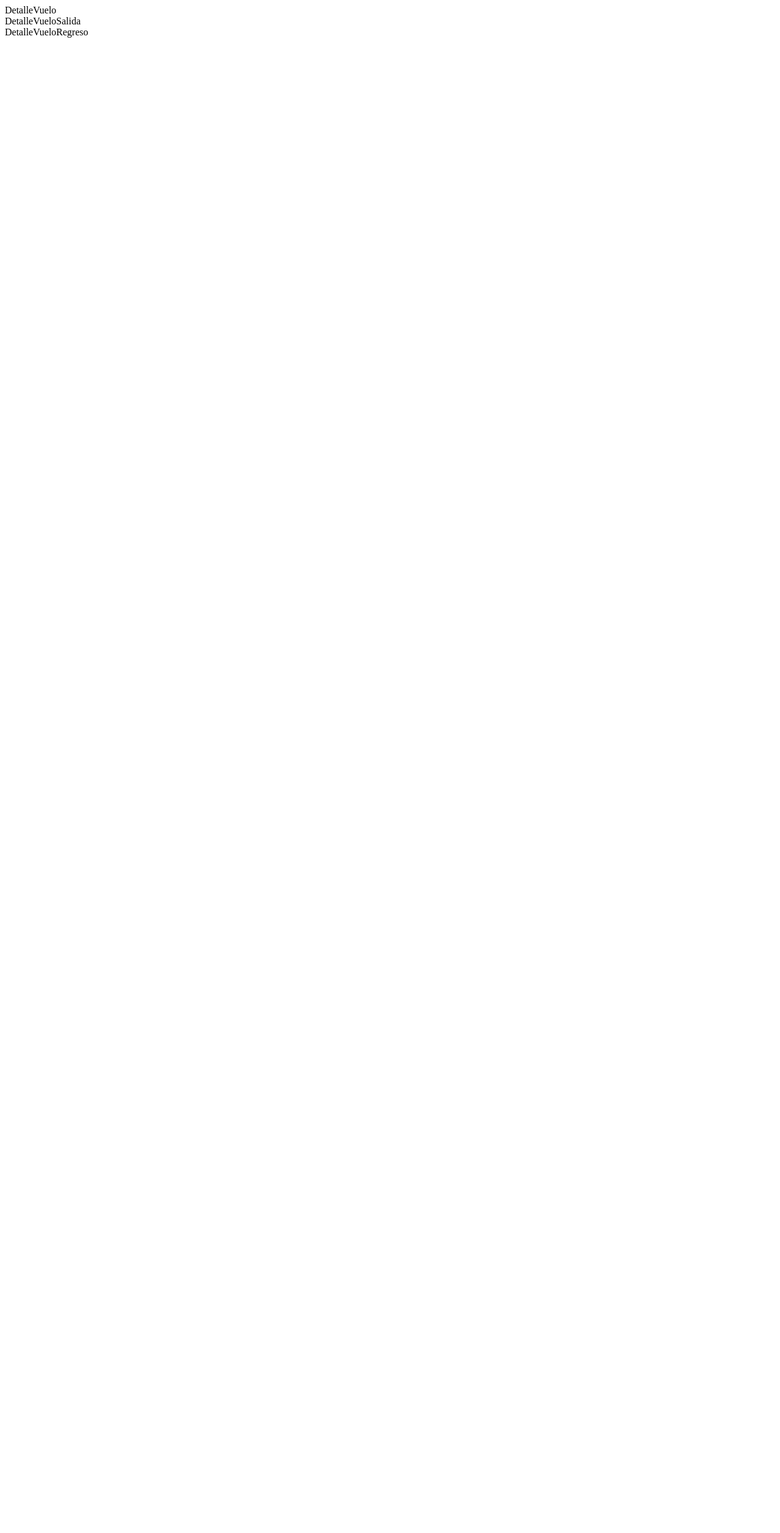
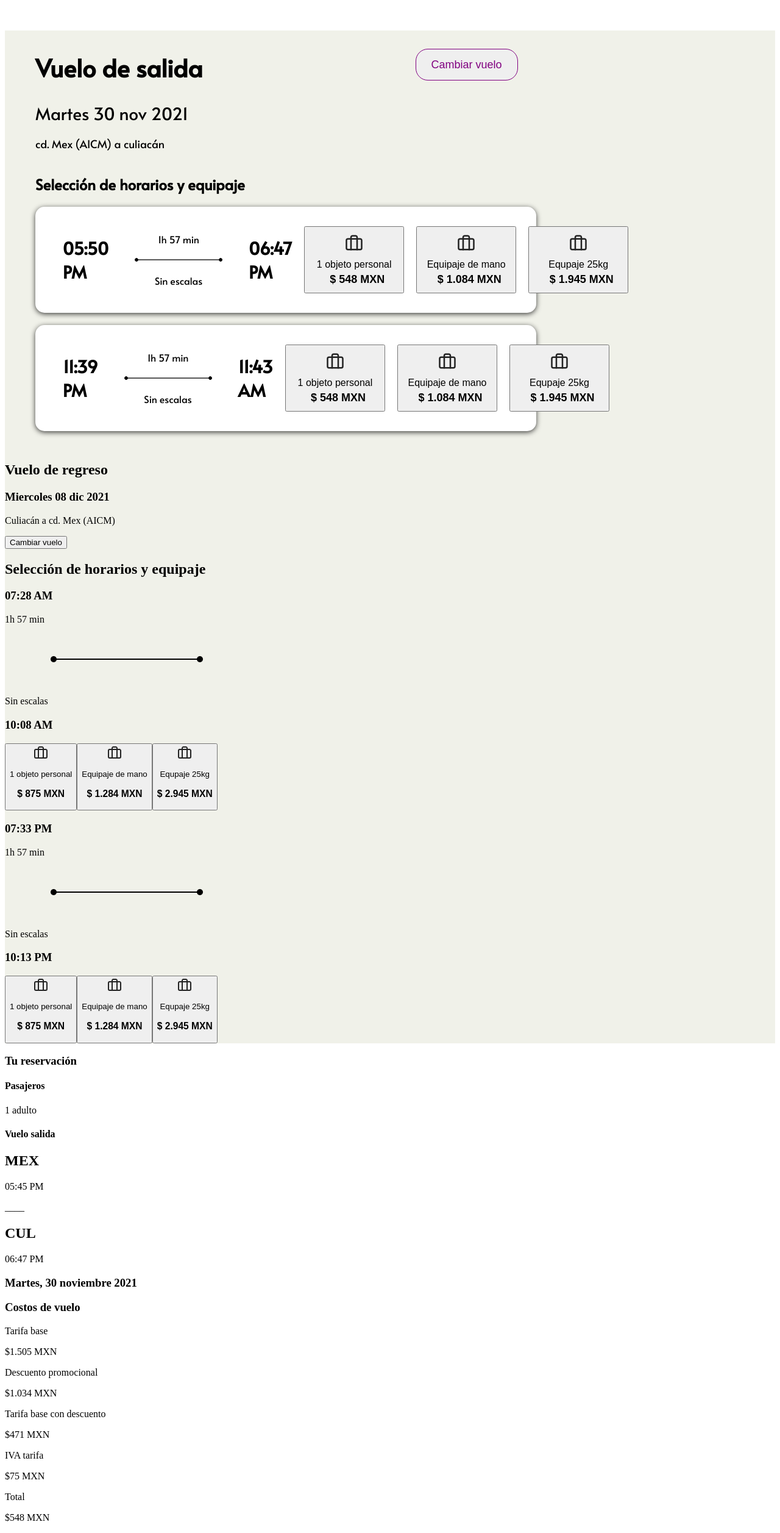
Before and after one commit to startcroft/Modulo2-sprint3, a React (Create React App) app: page /detallevuelo in a window 1280 px wide. Shown: the whole page at 61% size. Before the commit the page ends 800 px from the top, so only its background shows below. Built offline with nearby package versions, Linux system fonts and the light colour scheme.

Commit message:
Creando detalles de la reserva

```diff
--- a/src/Routes/AppRouter.jsx
+++ b/src/Routes/AppRouter.jsx
@@ -1,10 +1,11 @@
-import React from 'react'
+import React, { createContext } from 'react'
 import { BrowserRouter, Link, Route, Routes } from 'react-router-dom'
 import Layout from '../components/Layout/Layout'
 import DetalleVuelo from '../components/DetallesVuelos/DetalleVuelo'
 import BuscarVuelo from '../components/header/BtnBuscarVuelo/BuscarVuelo'
 
 const AppRouter = () => {
+  const flightDetails = createContext({});
   return (
     <div>
         <BrowserRouter>
--- a/src/components/DetallesVuelos/DetalleVuelo.jsx
+++ b/src/components/DetallesVuelos/DetalleVuelo.jsx
@@ -1,13 +1,19 @@
 import React from 'react'
 import DetalleVueloSalida from './DetalleVueloSalida/DetalleVueloSalida'
 import DetalleVueloRegreso from './DetalleVueloRegreso/DetalleVueloRegreso'
+import YourReservation from './yourReservation/YourReservation'
 
 const DetalleVuelo = () => {
   return (
-    <div>DetalleVuelo
-        <DetalleVueloSalida/>
-        <DetalleVueloRegreso/>
-    </div>
+     <>
+      <div style={{background: "#f0f1e9" }}>
+        <DetalleVueloSalida />
+        <DetalleVueloRegreso />
+      </div>
+      <YourReservation/>
+
+
+    </>
   )
 }
 
--- a/src/components/DetallesVuelos/DetalleVueloRegreso/DetalleVueloRegreso.jsx
+++ b/src/components/DetallesVuelos/DetalleVueloRegreso/DetalleVueloRegreso.jsx
@@ -1,8 +1,73 @@
 import React from 'react'
+import timeline from "../../../00 RECURSOS PROYECTO SPRINT 2/images/a26f5a5d1677c840eb556ced719307a3de52c26f.png"
+import briefcase from "../../../00 RECURSOS PROYECTO SPRINT 2/icons/briefcase.svg"
 
 const DetalleVueloRegreso = () => {
   return (
-    <div>DetalleVueloRegreso</div>
+    <section>
+      <div>
+        <article>
+          <h2>Vuelo de regreso</h2>
+          <h3>Miercoles 08 dic 2021</h3>
+          <p>Culiacán a cd. Mex (AICM)</p>
+        </article>
+        <button>Cambiar vuelo</button>
+      </div>
+
+      <h2>Selección de horarios y equipaje</h2>
+      <div>
+
+        <div className='timeCard'>
+          <h3>07:28 AM</h3>
+          <div>
+            <p>1h 57 min</p>
+            <img src={timeline} alt="timeline" />
+            <p>Sin escalas</p>
+          </div>
+          <h3>10:08 AM</h3>
+          <button className='briefcaseButton'>
+            <img src={briefcase} alt="briefcase" />
+            <p>1 objeto personal</p>
+            <h3>$ 875 MXN</h3>
+          </button>
+          <button className='briefcaseButton'>
+            <img src={briefcase} alt="briefcase" />
+            <p>Equipaje de mano</p>
+            <h3>$ 1.284 MXN</h3>
+          </button>
+          <button className='briefcaseButton'>
+            <img src={briefcase} alt="briefcase" />
+            <p> Equpaje 25kg</p>
+            <h3>$ 2.945 MXN</h3>
+          </button>
+        </div>
+
+        <div className='timeCard'>
+          <h3>07:33 PM</h3>
+          <div>
+            <p>1h 57 min</p>
+            <img src={timeline} alt="timeline" />
+            <p>Sin escalas</p>
+          </div>
+          <h3>10:13 PM</h3>
+          <button className='briefcaseButton'>
+            <img src={briefcase} alt="briefcase" />
+            <p>1 objeto personal</p>
+            <h3>$ 875 MXN</h3>
+          </button>
+          <button className='briefcaseButton'>
+            <img src={briefcase} alt="briefcase" />
+            <p>Equipaje de mano</p>
+            <h3>$ 1.284 MXN</h3>
+          </button>
+          <button className='briefcaseButton'>
+            <img src={briefcase} alt="briefcase" />
+            <p> Equpaje 25kg</p>
+            <h3>$ 2.945 MXN</h3>
+          </button>
+        </div>
+      </div>
+    </section>
   )
 }
 
--- a/src/components/DetallesVuelos/DetalleVueloSalida/DetalleVueloSalida.jsx
+++ b/src/components/DetallesVuelos/DetalleVueloSalida/DetalleVueloSalida.jsx
@@ -1,8 +1,85 @@
 import React from 'react'
+import timeline from "../../../00 RECURSOS PROYECTO SPRINT 2/images/a26f5a5d1677c840eb556ced719307a3de52c26f.png"
+import briefcase from "../../../00 RECURSOS PROYECTO SPRINT 2/icons/briefcase.svg"
+import { ExitFlight } from "./StyleDetalleVueloSalida"
+import { useState } from 'react'
 
-const DetalleVueloSalida = () => {
+const DetalleVueloSalida = (button) => {
+  const [luggageSelected, setLuggageSelected] = useState(null);
+
+  const handleLuggageSelected = (button) => {
+    setLuggageSelected(button);
+    console.log(button);
+  }
   return (
-    <div>DetalleVueloSalida</div>
+    <ExitFlight>
+      <div className='exitFlightHeader'>
+        <article>
+          <h2>Vuelo de salida</h2>
+          <h3>Martes 30 nov 2021</h3>
+          <p>cd. Mex (AICM) a culiacán</p>
+        </article>
+        <button>Cambiar vuelo</button>
+      </div>
+
+      <h2>Selección de horarios y equipaje</h2>
+      <div>
+
+        <div className='timeCard'>
+          <h3>05:50 PM</h3>
+          <div>
+            <p>1h 57 min</p>
+            <img src={timeline} alt="timeline" />
+            <p>Sin escalas</p>
+          </div>
+          <h3>06:47 PM</h3>
+          <button className={`briefcaseButton ${luggageSelected === "luggage1" ? "luggageChoosed" : ""}`}
+          onClick={ ()=> handleLuggageSelected("luggage1")}>
+
+            <img src={briefcase} alt="briefcase" />
+            <p>1 objeto personal</p>
+            <h3>$ 548 MXN</h3>
+          </button>
+          <button className={`briefcaseButton ${luggageSelected === "luggage2" ? "luggageChoosed" : ""}`}
+          onClick={ ()=> handleLuggageSelected("luggage2")}>
+            <img src={briefcase} alt="briefcase" />
+            <p>Equipaje de mano</p>
+            <h3>$ 1.084 MXN</h3>
+          </button>
+          <button className={`briefcaseButton ${luggageSelected === "luggage3" ? "luggageChoosed" : ""}`}
+          onClick={ ()=> handleLuggageSelected("luggage3")}>
+            <img src={briefcase} alt="briefcase" />
+            <p> Equpaje 25kg</p>
+            <h3>$ 1.945 MXN</h3>
+          </button>
+        </div>
+
+        <div className='timeCard'>
+          <h3>11:39 PM</h3>
+          <div>
+            <p>1h 57 min</p>
+            <img src={timeline} alt="timeline" />
+            <p>Sin escalas</p>
+          </div>
+          <h3>11:43 AM</h3>
+          <button className='briefcaseButton'>
+            <img src={briefcase} alt="briefcase" />
+            <p>1 objeto personal</p>
+            <h3>$ 548 MXN</h3>
+          </button>
+          <button className='briefcaseButton'>
+            <img src={briefcase} alt="briefcase" />
+            <p>Equipaje de mano</p>
+            <h3>$ 1.084 MXN</h3>
+          </button>
+          <button className='briefcaseButton'>
+            <img src={briefcase} alt="briefcase" />
+            <p> Equpaje 25kg</p>
+            <h3>$ 1.945 MXN</h3>
+          </button>
+        </div>
+      </div>
+    </ExitFlight>
   )
 }
 
--- /dev/null
+++ b/src/components/DetallesVuelos/DetalleVueloSalida/StyleDetalleVueloSalida.jsx
@@ -0,0 +1,102 @@
+import styled from "styled-components";
+
+export const ExitFlight = styled.section`
+font-family: "Alata", sans-serif;
+margin: 50px;
+width: 65%;
+
+.exitFlightHeader{
+
+    display: flex;
+    justify-content: space-between;
+
+    article{
+
+        h2{
+            font-size: 40px;
+            font-weight: 700;
+            margin-bottom: 5px;
+        }
+        h3{
+            font-size: 28px;
+            font-weight: 300;
+            margin-bottom: 0;
+        }
+        p{
+            font-size: 18px;
+        }
+    }
+
+    button{
+        height: 40px;
+        font-size: 18px;
+        color: purple;
+        padding: 25px;
+        display: flex;
+        justify-content: center;
+        align-items: center;
+        border: 1px solid purple;
+        border-radius: 20px;
+        margin: 30px;
+    }
+
+
+}
+.timeCard{
+        display: flex;
+        align-items: center;
+        background-color: white;
+        margin-bottom: 20px;
+        padding: 20px 45px;
+        border-radius: 15px;
+        box-shadow: 0px 2px 9px 0px rgba(0,0,0,0.75);
+        h3{
+            font-size: 28px;
+            width: 130px;
+        }
+
+   div{
+         display: flex;
+         justify-content: center;
+         flex-direction: column;
+         align-items: center;
+            img{
+                width: 230px;
+                object-fit: cover;
+                object-position: center;
+                margin: 0;
+            }
+
+            p{
+                margin: 0;
+            }
+      }
+
+      .briefcaseButton{
+
+        padding: 10px;
+        width: 170px;
+        height: 110px;
+        margin-left: 20px;
+        h3{
+            font-size: 18px;
+            margin-top: 5px;
+            margin-bottom: 3px;
+            margin-left: 10px;
+        }
+        p{
+            font-size: 16px;
+            margin: 0px;
+        }
+        img{
+            width: 30px;
+            margin-bottom: 9px;
+        }
+      }
+
+      .luggageChoosed{
+        background-color: purple!important;
+        color: white;
+      }
+    }
+`
--- /dev/null
+++ b/src/components/DetallesVuelos/yourReservation/YourReservation.jsx
@@ -0,0 +1,57 @@
+import React from 'react'
+
+const YourReservation = () => {
+  return (
+    <article>
+    <div>
+        <h3>Tu reservación</h3>
+        <article>
+          <div>
+            <h4>Pasajeros</h4>
+            <div>
+              <p>1 adulto</p>
+            </div>
+          </div>
+          <h4>Vuelo salida</h4>
+          <div>
+            <div>
+              <h2>MEX</h2>
+              <p>05:45 PM</p>
+            </div>
+              <p>____</p>
+            <div>
+              <h2>CUL</h2>
+              <p>06:47 PM</p>
+            </div>
+          </div>
+          <h3>Martes, 30 noviembre 2021</h3>
+        </article>
+      </div>
+      <div>
+        <h3>Costos de vuelo</h3>
+        <article>
+            <p>Tarifa base</p>
+            <p>$1.505 MXN</p>
+        </article>
+        <article>
+            <p>Descuento promocional</p>
+            <p>$1.034 MXN</p>
+        </article>
+        <article>
+            <p>Tarifa base con descuento</p>
+            <p>$471 MXN</p>
+        </article>
+        <article>
+            <p>IVA tarifa</p>
+            <p>$75 MXN</p>
+        </article>
+        <article>
+            <p>Total</p>
+            <p>$548 MXN</p>
+        </article>
+      </div>
+      </article>
+  )
+}
+
+export default YourReservation
--- a/src/components/header/Header.jsx
+++ b/src/components/header/Header.jsx
@@ -321,7 +321,7 @@ const Header = () => {
               <h4>Mar, 30 nov, 2021</h4>
               {showCalendar.salida && (
                 <div>
-                  <DatePicker renderExtraFooter={() => "$ Precios mas bajos"} />
+                  <DatePicker renderExtraFooter={() => "$ Precios mas bajos"}  onChange={(date, dateString) => console.log(dateString)}/>
                 </div>
               )}
             </div>
```
Also changed, not shown: src/00 RECURSOS PROYECTO SPRINT 2/images/a26f5a5d1677c840eb556ced719307a3de52c26f.png (added).
